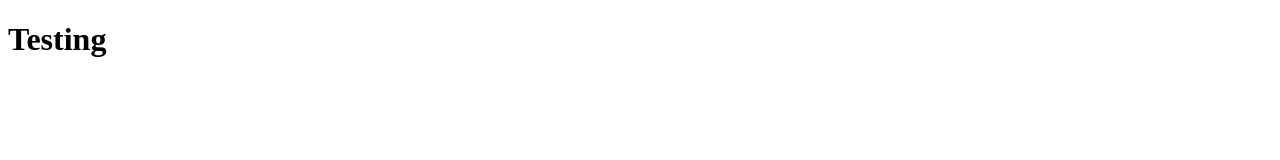
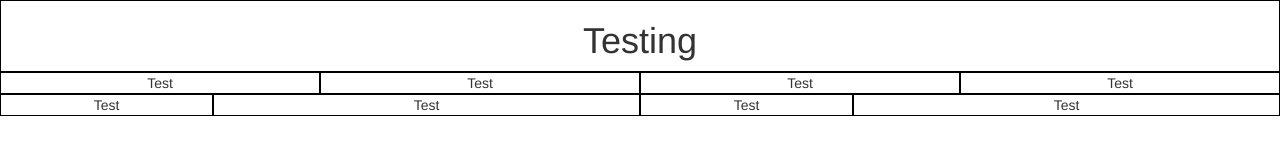
Before and after one commit to cbutron1996/cbutron1996.github.io, a plain HTML site: page index.html in a window 1280 px wide. Drawn offline with nearby package versions, Linux system fonts and the light colour scheme.

Commit message:
Testing Bootstrap

```diff
--- a/index.html
+++ b/index.html
@@ -1,9 +1,29 @@
 <!DOCTYPE html>
 <html>
 	<head>
-		<title>Test</title>
+		<title>Christian Butron's Site</title>
+		<link href="https://maxcdn.bootstrapcdn.com/bootstrap/3.3.7/css/bootstrap.min.css" rel="stylesheet" integrity="sha384-BVYiiSIFeK1dGmJRAkycuHAHRg32OmUcww7on3RYdg4Va+PmSTsz/K68vbdEjh4u" crossorigin="anonymous">
 	</head>
 	<body>
-		<h1>Testing</h1>
+		<div class="container-fluid">
+			<div class="row">
+				<div class="col-md-12 text-center" style="border:1px solid black">
+					<h1>Testing</h1>
+				</div>
+			</div>
+			<div class="row">
+				<div class="col-md-3 text-center" style="border:1px solid black">Test</div>
+				<div class="col-md-3 text-center" style="border:1px solid black">Test</div>
+				<div class="col-md-3 text-center" style="border:1px solid black">Test</div>
+				<div class="col-md-3 text-center" style="border:1px solid black">Test</div>
+			</div>
+			<div class="row">
+				<div class="col-md-2 text-center" style="border:1px solid black">Test</div>
+				<div class="col-md-4 text-center" style="border:1px solid black">Test</div>
+				<div class="col-md-2 text-center" style="border:1px solid black">Test</div>
+				<div class="col-md-4 text-center" style="border:1px solid black">Test</div>
+			</div>
+
+	</div>
 	</body>
 </html>
```
